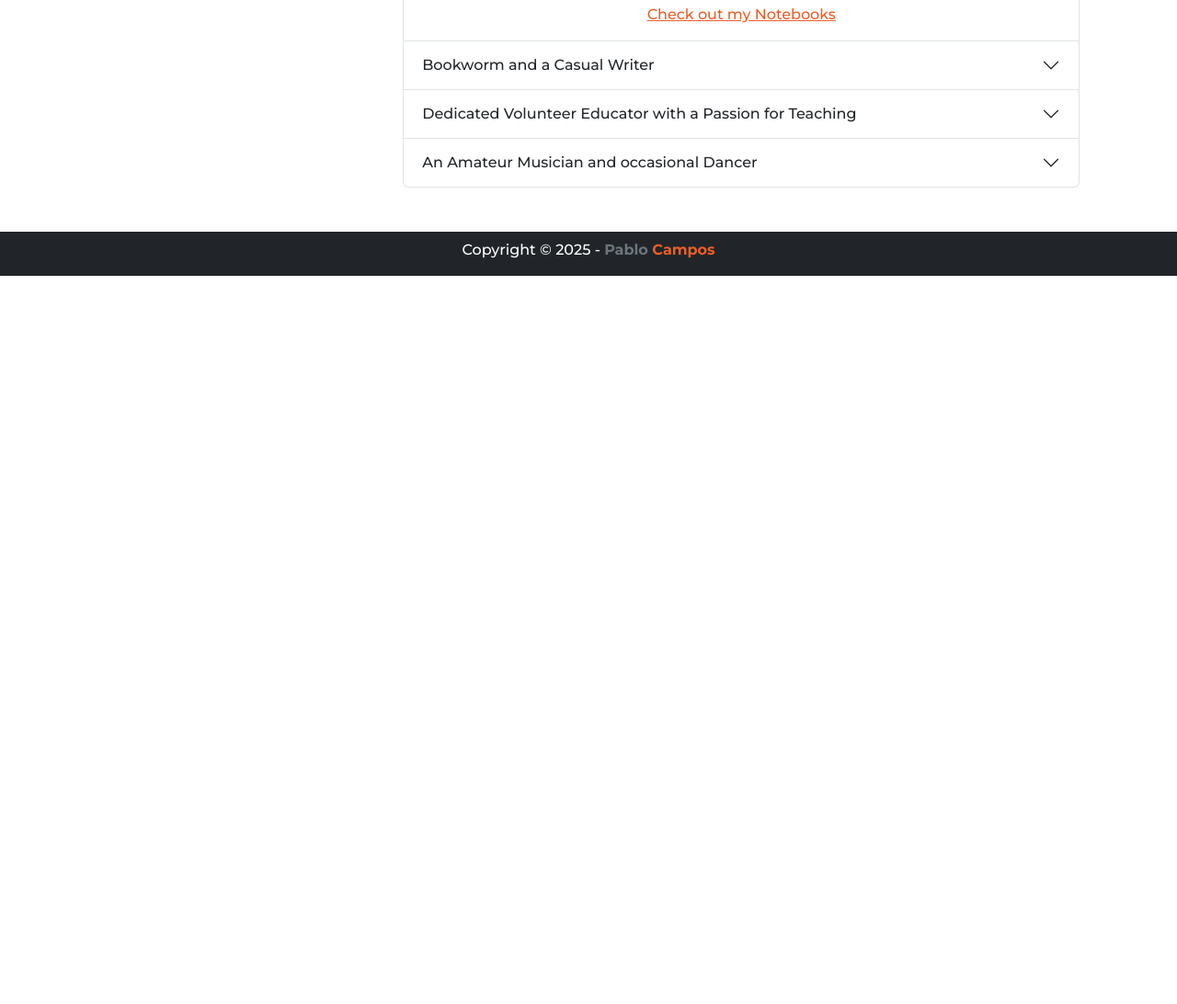
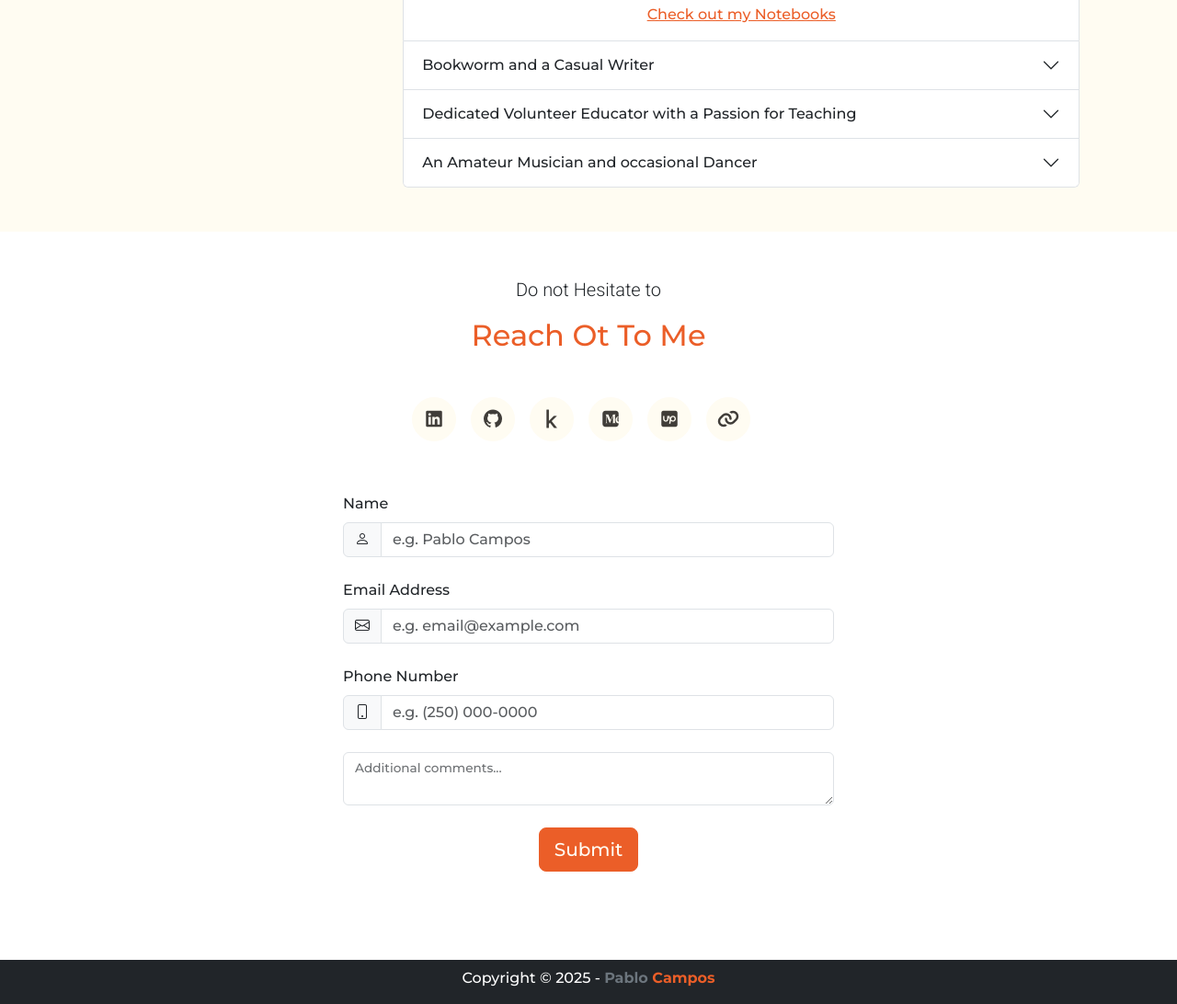
Before and after one commit to scss17/ps-web-portfolio, a plain HTML site: page index.html in a window 1280 px wide. Shown: the part 2545-3637 px from the top of the page at 92% size. Before the commit the page ends 2845 px from the top, so only its background shows below. Drawn offline with nearby package versions, Linux system fonts and the light colour scheme.

Commit message:
added contact section

```diff
--- a/index.html
+++ b/index.html
@@ -9,6 +9,8 @@
 	<!-- Bootstrap-->
 	<link href="https://cdn.jsdelivr.net/npm/bootstrap@5.3.8/dist/css/bootstrap.min.css" rel="stylesheet"
 		integrity="sha384-sRIl4kxILFvY47J16cr9ZwB07vP4J8+LH7qKQnuqkuIAvNWLzeN8tE5YBujZqJLB" crossorigin="anonymous">
+	<!-- Bootstrap Icons -->
+	<link rel="stylesheet" href="https://cdn.jsdelivr.net/npm/bootstrap-icons@1.13.1/font/bootstrap-icons.min.css">
 
 	<!-- Google Fonts -->
 	<link href="https://fonts.googleapis.com/css2?family=Montserrat:wght@300;500;700&display=swap" rel="stylesheet">
@@ -159,6 +161,64 @@
 		</div>
 	</section>
 
+	<!-- CONTACT SECTION -->
+	<section class="contact">
+		<div class="container-lg py-5">
+			<div class="section-title text-center mb-5">
+				<p class="lead subtitle">Do not Hesitate to</p>
+				<h2 id="bg-flame">Reach Ot To Me</h2>
+			</div>
+
+			<div class="container d-flex flex-column align-content-center justify-content-center">
+				<!-- SOCIAL MEDIA ICONS-->
+				<div class="social-media-icons text-center mb-4"></div>
+
+				<!-- CONTACT FORM -->
+				<div class="form-container row my-4 justify-content-center">
+					<div class="col-lg-6">
+						<form>
+							<label for="contact-name" class="form-label">Name</label>
+							<div class="mb-4 input-group">
+								<span class="input-group-text">
+									<i class="bi bi-person"></i>
+								</span>
+								<input type="text" class="form-control" id="contact-name"
+									placeholder="e.g. Pablo Campos">
+							</div>
+
+							<label for="email" class="form-label">Email Address</label>
+							<div class="mb-4 input-group">
+								<span class="input-group-text">
+									<i class="bi bi-envelope"></i>
+								</span>
+								<input type="email" class="form-control" id="email"
+									placeholder="e.g. email@example.com">
+							</div>
+
+							<label for="phone-numer" class="form-label">Phone Number</label>
+							<div class="mb-4 input-group">
+								<span class="input-group-text">
+									<i class="bi bi-phone"></i>
+								</span>
+								<input type="text" class="form-control" id="phone-numer"
+									placeholder="e.g. (250) 000-0000">
+							</div>
+
+							<div class="mb-4 mt-4 form-floating">
+								<textarea id="comment-area" class="form-control"></textarea>
+								<label for="comment-area">Additional comments...</label>
+							</div>
+
+							<div class="mb-4 text-center">
+								<button type="submit" class="btn btn-primary btn-lg">Submit</button>
+							</div>
+						</form>
+					</div>
+				</div>
+			</div>
+		</div>
+	</section>
+
 	<!-- PREVIEW RESUME SECTION-->
 	<div class="offcanvas offcanvas-start text-bg-dark" data-bs-scroll="true" tabindex="-1" id="resumeSection"
 		aria-labelledby="resumeSectionLabel">
--- a/script.js
+++ b/script.js
@@ -80,7 +80,7 @@ const certifications = [
 ];
 
 // HTML elements
-const socialMediaContainer = document.querySelector('.social-media-icons');
+const socialMediaContainers = document.querySelectorAll('.social-media-icons');
 const accordionSoftSkills = document.getElementById('accordionSoftSkills');
 
 const educationContainer = document.querySelector('.education-container');
@@ -190,7 +190,7 @@ const buildCertificationCard = (cert) => {
 	return body;
 };
 
-const displaySocialMediaButtons = (socialMedia) => {
+const displaySocialMediaButtons = (socialMedia, socialMediaContainer) => {
 	// Define base classes for the social media button
 	const baseClasses = ["btn", "btn-lg", "btn-outline-dark", "me-3", "mb-2", "rounded-circle"];
 
@@ -301,8 +301,11 @@ const displayAccordionContent = (softSkills) => {
 };
 
 
-if (socialMediaContainer) {
-	displaySocialMediaButtons(socialMedia);
+if (socialMediaContainers) {
+	socialMediaContainers.forEach(container => {
+		displaySocialMediaButtons(socialMedia, container);
+	})
+	//displaySocialMediaButtons(socialMedia);
 } else {
 	console.error("Error: Could not find the container with class '.social-media-icons'");
 };
--- a/style.css
+++ b/style.css
@@ -178,6 +178,10 @@ section.experience {
 /* === ABOUT ME SECTION === */
 /* ======================== */
 
+section.about-me {
+	background-color: var(--floral-white);
+}
+
 /* About me Image */
 section.about-me img {
 	border-radius: 35%;
@@ -208,6 +212,13 @@ section.about-me img {
     z-index: 10;
 }
 
+/* ========================== */
+/* === CONTACT SECTION === */
+/* ========================== */
+section.contact {
+
+}
+
 /* ======================*/
 /* === RESUME SECTION ===*/
 /* ======================*/
```
